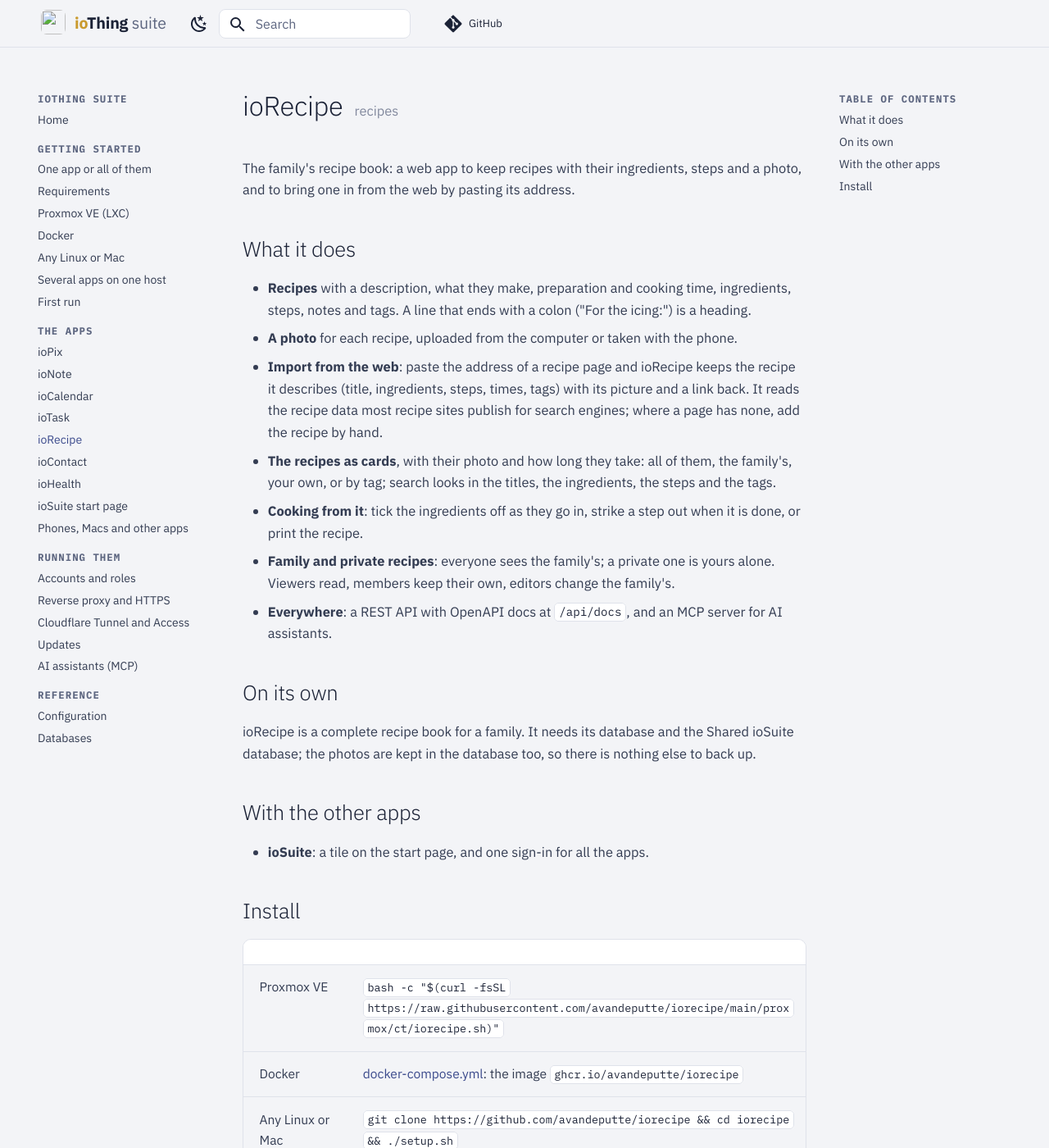
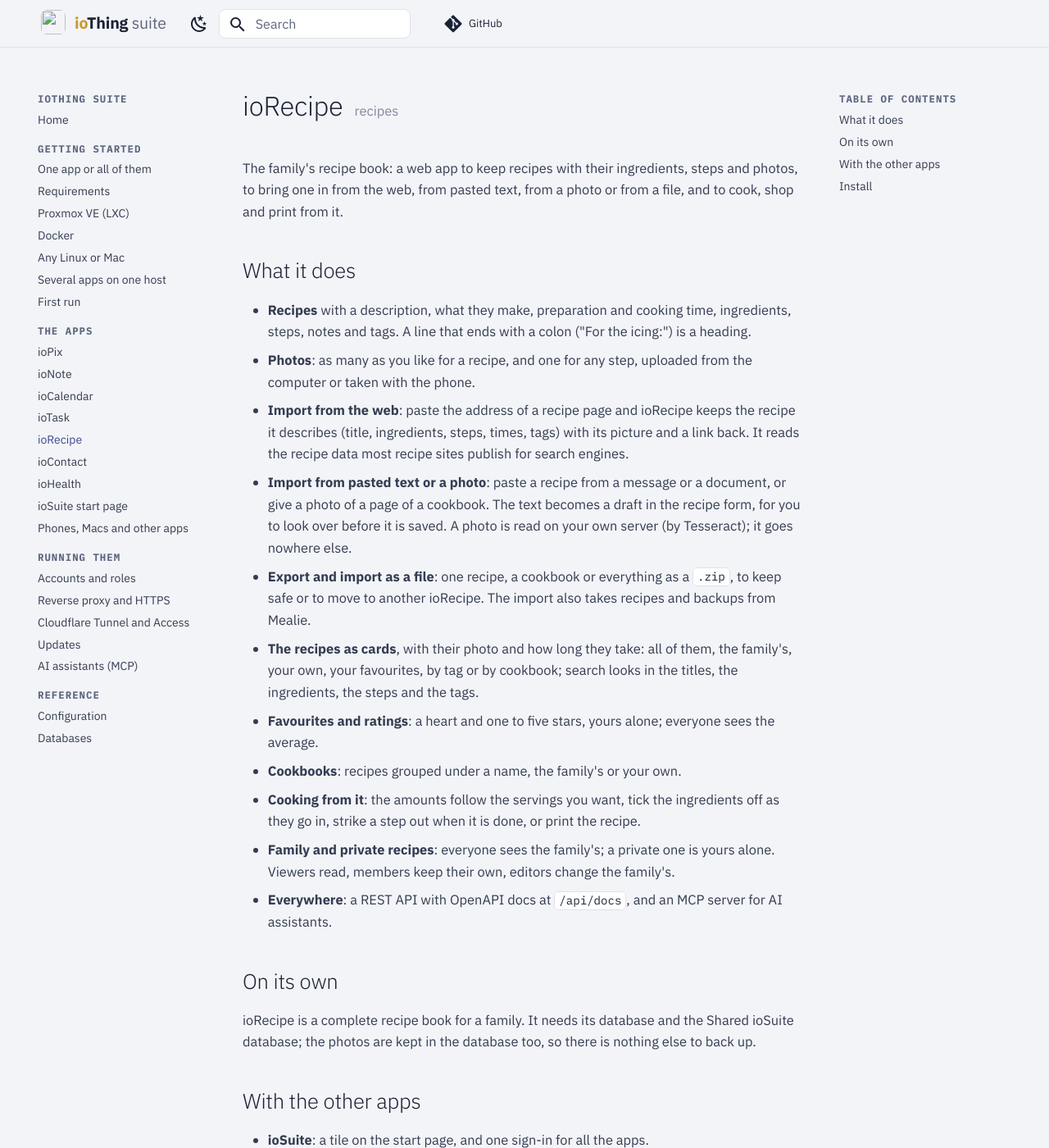
Before and after one commit to avandeputte/iosuite, an MkDocs documentation site: the page built from docs/docs/apps/iorecipe.md, in a window 1280 px wide and 1400 px high. Shown: the whole window at 82% size. Built offline with MkDocs 1.6.1 and Material for MkDocs 9.7.7, drawn with Linux system fonts in a browser that asks for light colours; comment, search, counter and statistics services are not loaded; some of the changed text lies outside the part shown.

Commit message:
ioRecipe 0.3.0: servings, favourites, cookbooks, photos, import and export, the shopping list (iosuite-docs#8)
The ioRecipe page and its landing card, brought up to 0.3.0.

```diff
--- a/docs/docs/apps/iorecipe.md
+++ b/docs/docs/apps/iorecipe.md
@@ -4,20 +4,29 @@ description: ioRecipe, the family's recipes in the ioThing suite.
 
 # ioRecipe <small>recipes</small>
 
-The family's recipe book: a web app to keep recipes with their ingredients, steps and a photo, and to bring one in
-from the web by pasting its address.
+The family's recipe book: a web app to keep recipes with their ingredients, steps and photos, to bring one in from
+the web, from pasted text, from a photo or from a file, and to cook, shop and print from it.
 
 ## What it does
 
 - **Recipes** with a description, what they make, preparation and cooking time, ingredients, steps, notes and tags.
   A line that ends with a colon ("For the icing:") is a heading.
-- **A photo** for each recipe, uploaded from the computer or taken with the phone.
+- **Photos**: as many as you like for a recipe, and one for any step, uploaded from the computer or taken with the
+  phone.
 - **Import from the web**: paste the address of a recipe page and ioRecipe keeps the recipe it describes (title,
   ingredients, steps, times, tags) with its picture and a link back. It reads the recipe data most recipe sites
-  publish for search engines; where a page has none, add the recipe by hand.
-- **The recipes as cards**, with their photo and how long they take: all of them, the family's, your own, or by tag;
-  search looks in the titles, the ingredients, the steps and the tags.
-- **Cooking from it**: tick the ingredients off as they go in, strike a step out when it is done, or print the recipe.
+  publish for search engines.
+- **Import from pasted text or a photo**: paste a recipe from a message or a document, or give a photo of a page of
+  a cookbook. The text becomes a draft in the recipe form, for you to look over before it is saved. A photo is read
+  on your own server (by Tesseract); it goes nowhere else.
+- **Export and import as a file**: one recipe, a cookbook or everything as a `.zip`, to keep safe or to move to
+  another ioRecipe. The import also takes recipes and backups from Mealie.
+- **The recipes as cards**, with their photo and how long they take: all of them, the family's, your own, your
+  favourites, by tag or by cookbook; search looks in the titles, the ingredients, the steps and the tags.
+- **Favourites and ratings**: a heart and one to five stars, yours alone; everyone sees the average.
+- **Cookbooks**: recipes grouped under a name, the family's or your own.
+- **Cooking from it**: the amounts follow the servings you want, tick the ingredients off as they go in, strike a
+  step out when it is done, or print the recipe.
 - **Family and private recipes**: everyone sees the family's; a private one is yours alone. Viewers read, members
   keep their own, editors change the family's.
 - **Everywhere**: a REST API with OpenAPI docs at `/api/docs`, and an MCP server for AI assistants.
@@ -30,6 +39,7 @@ are kept in the database too, so there is nothing else to back up.
 ## With the other apps
 
 - **ioSuite**: a tile on the start page, and one sign-in for all the apps.
+- **ioTask**: a recipe's ingredients go to one of your task lists as a shopping list.
 
 ## Install
 
--- a/docs/landing/index.html
+++ b/docs/landing/index.html
@@ -437,9 +437,9 @@ footer p{margin:16px 0 0;max-width:52em}
         <article class="app" style="--c:#4a7c23">
           <div class="app-top"><img src="img/iorecipe.svg" alt="" width="44" height="44"><h3>ioRecipe<span class="tag">The family's recipes</span></h3></div>
           <ul>
-            <li>Ingredients, steps, times, tags and a photo for each recipe</li>
-            <li>Import a recipe from the web by pasting its address</li>
-            <li>Family recipes for everyone, private ones for yourself</li>
+            <li>Ingredients, steps, photos, cookbooks, favourites and ratings</li>
+            <li>Import from a web address, pasted text, a photo or Mealie</li>
+            <li>Scale the servings, print, send the ingredients to ioTask</li>
           </ul>
           <p class="alone"><b>On its own:</b> the family's recipe book, on every screen in the kitchen.</p>
           <div class="links"><a href="/docs/apps/iorecipe/">Docs</a><a href="https://github.com/avandeputte/iorecipe" rel="noopener">GitHub</a><span class="port">:8690</span></div>
```
